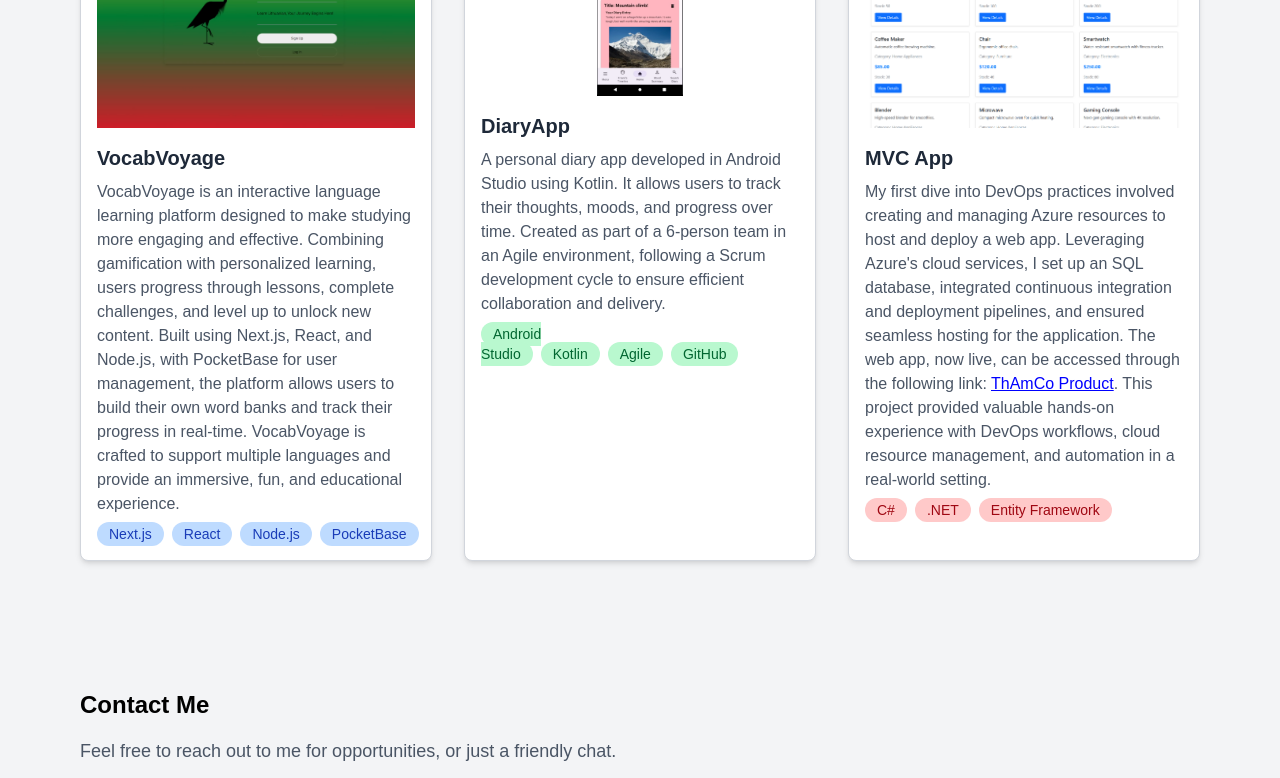
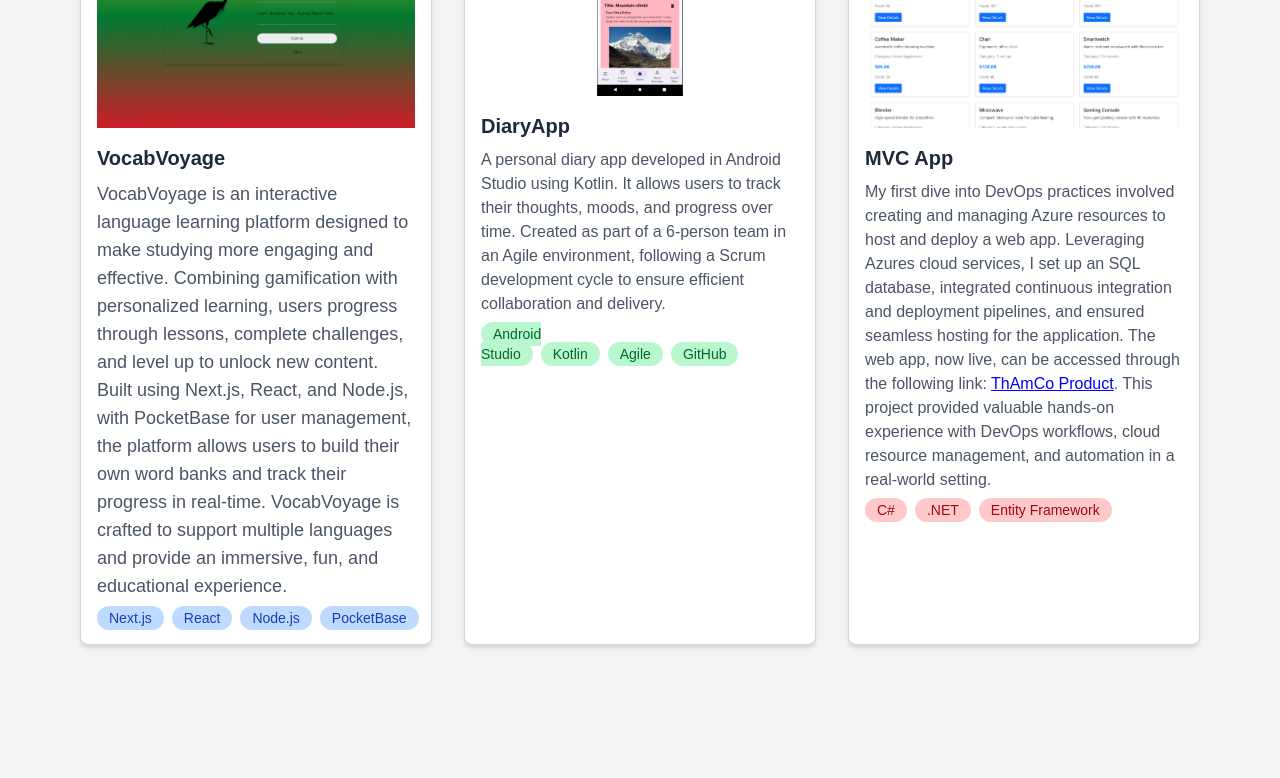
Before and after one commit to y1upp/JoshuaPortfolio, a Next.js app: page / in a window 1280 px wide. Shown: the part 545-1323 px from the top of the page. Built offline with nearby package versions, Linux system fonts and the light colour scheme.

Commit message:
Added main content

```diff
--- a/src/app/page.tsx
+++ b/src/app/page.tsx
@@ -63,7 +63,7 @@ export default function Home() {
               </button>
             </div>
             <h3 className="text-xl font-semibold text-gray-800">VocabVoyage</h3>
-            <p className="text-gray-600 mt-2">
+            <p className="text-lg text-gray-600 mt-2">
   VocabVoyage is an interactive language learning platform designed to make studying more engaging and effective.
   Combining gamification with personalized learning, users progress through lessons, complete challenges, and level up
   to unlock new content. Built using Next.js, React, and Node.js, with PocketBase for user management, the platform allows
@@ -117,7 +117,7 @@ export default function Home() {
             </div>
             <h3 className="text-xl font-semibold text-gray-800">MVC App</h3>
             <p className="text-gray-600 mt-2">
-            My first dive into DevOps practices involved creating and managing Azure resources to host and deploy a web app. Leveraging Azure's cloud services, I set up an SQL database,
+            My first dive into DevOps practices involved creating and managing Azure resources to host and deploy a web app. Leveraging Azures cloud services, I set up an SQL database,
             integrated continuous integration and deployment pipelines, and ensured seamless hosting for the application. The web app, now live, can be accessed through the following link: <a href ="https://threeamigowebapp-d9akb5fehhhqeuhe.uksouth-01.azurewebsites.net/Home/Index">ThAmCo Product</a>.
             This project provided valuable hands-on experience with DevOps workflows, cloud resource management, and automation in a real-world setting.</p>
             <div className="mt-2 text-sm text-gray-500">
```
Lines whose indentation alone changed are shown as unchanged.
